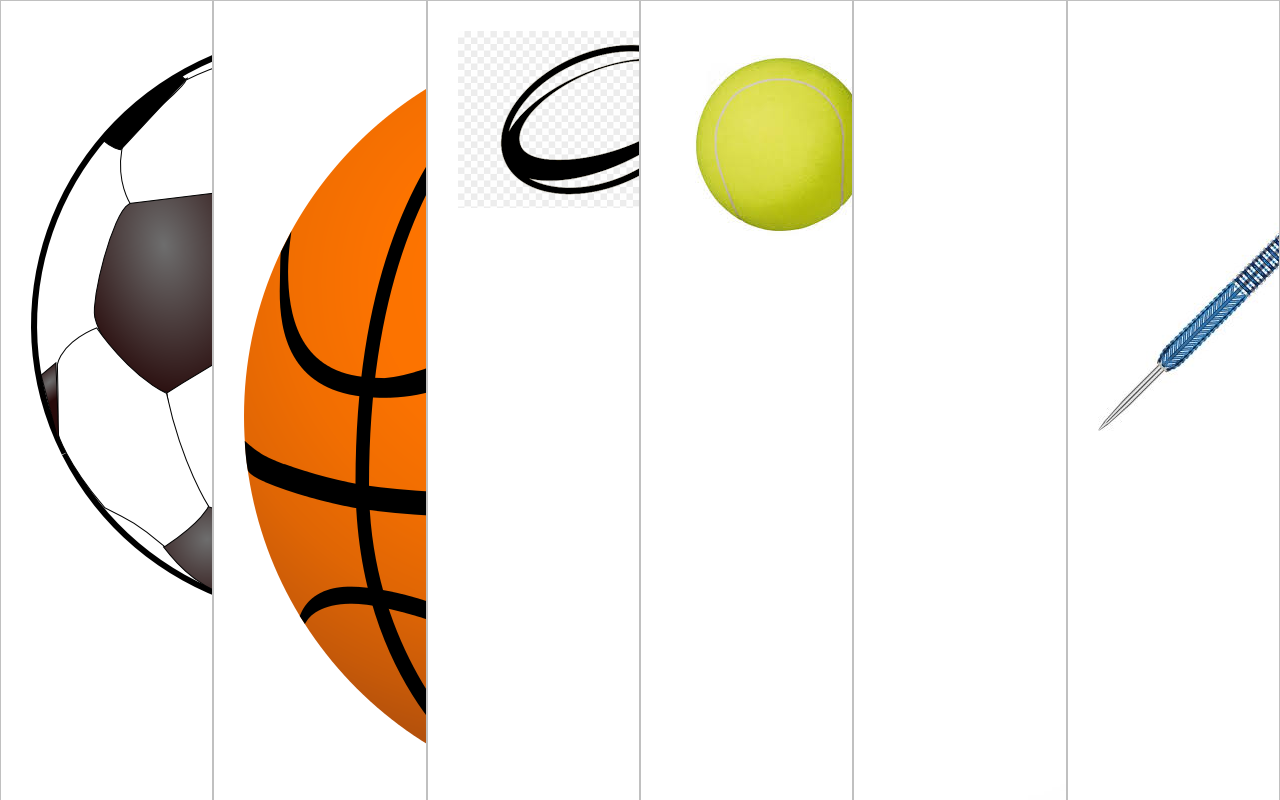
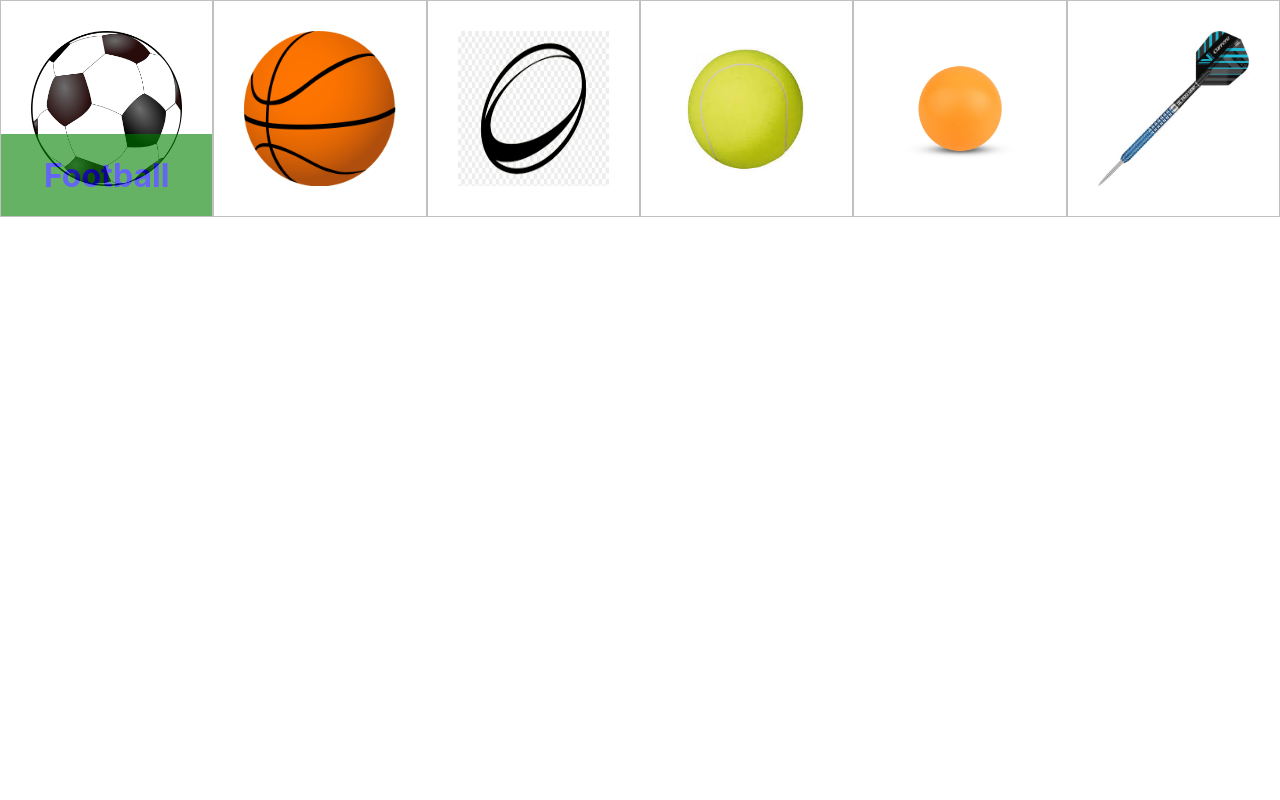
Before and after one commit to mar1n/kodflix1, a React (Create React App) app: page / in a window 1280 px wide. Shown: the top 800 px of the page. Built offline with nearby package versions, Linux system fonts and the light colour scheme; the HTML template or start-up script is replaced by a standard one.

Commit message:
clean css mess  after first deploment, problem with commit

```diff
--- a/src/App.css
+++ b/src/App.css
@@ -2,6 +2,10 @@
   text-align: center;
 }
 
+img {
+  width: 100%;
+  height: 100%;
+}
 .containter {
   /* display: flex;
   flex-wrap: wrap; */
@@ -10,6 +14,8 @@
 }
 
 .item {
+  flex: 1;
+  flex-basis: 120px;
   padding: 30px;
   border: 1px solid silver;
   position: relative;
@@ -19,7 +25,6 @@
 .overlay {
   transition: bottom ease 1s;
   position: absolute;
-
   bottom: -100px;
   left: 0;
   width: 100%;
--- a/src/Details/Details.css
+++ b/src/Details/Details.css
@@ -2,7 +2,7 @@
     display: flex;
 }
 
-.Details .content .text,
+.Details .content .text ,
 .Details .content .image {
     padding: 15px;
 }
```
